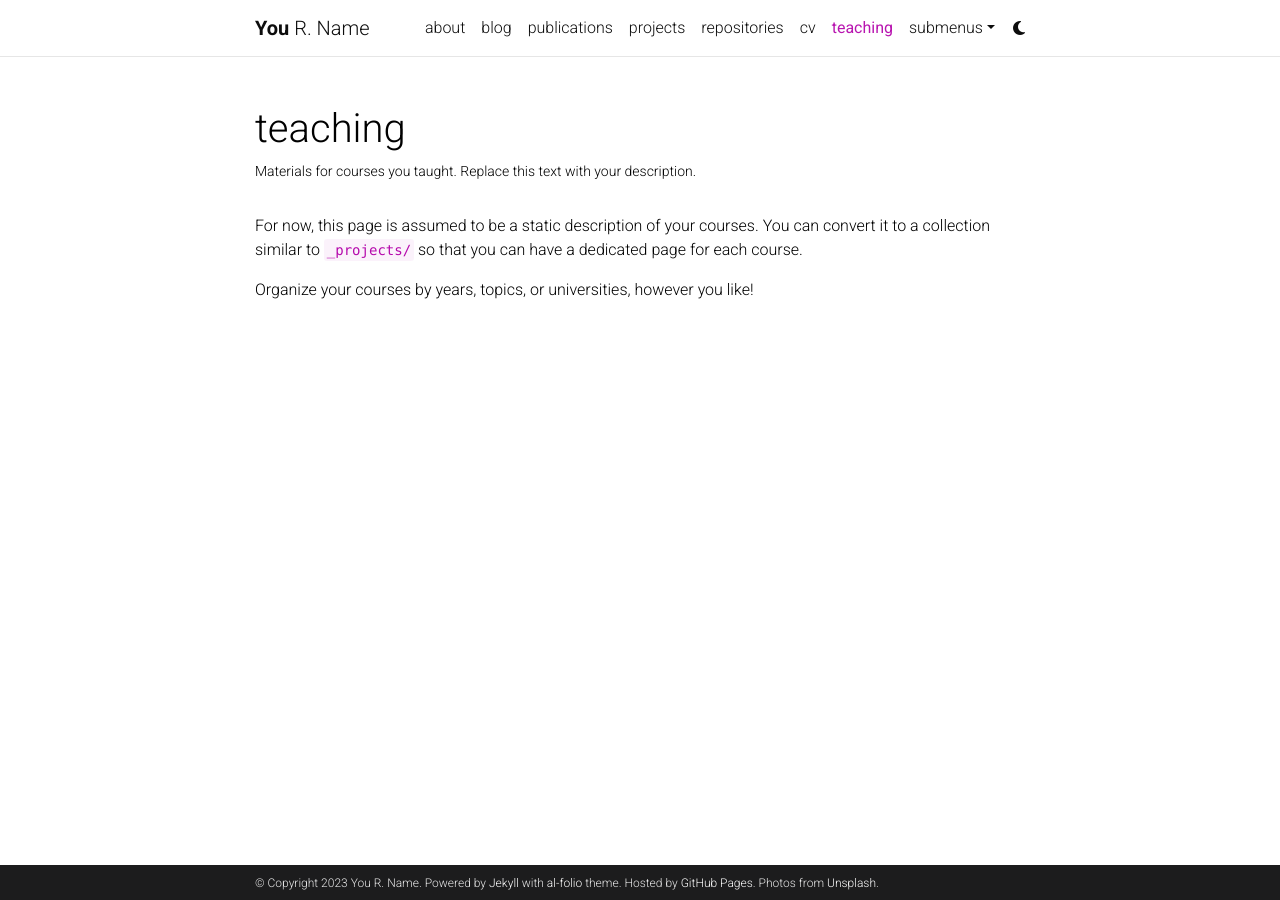
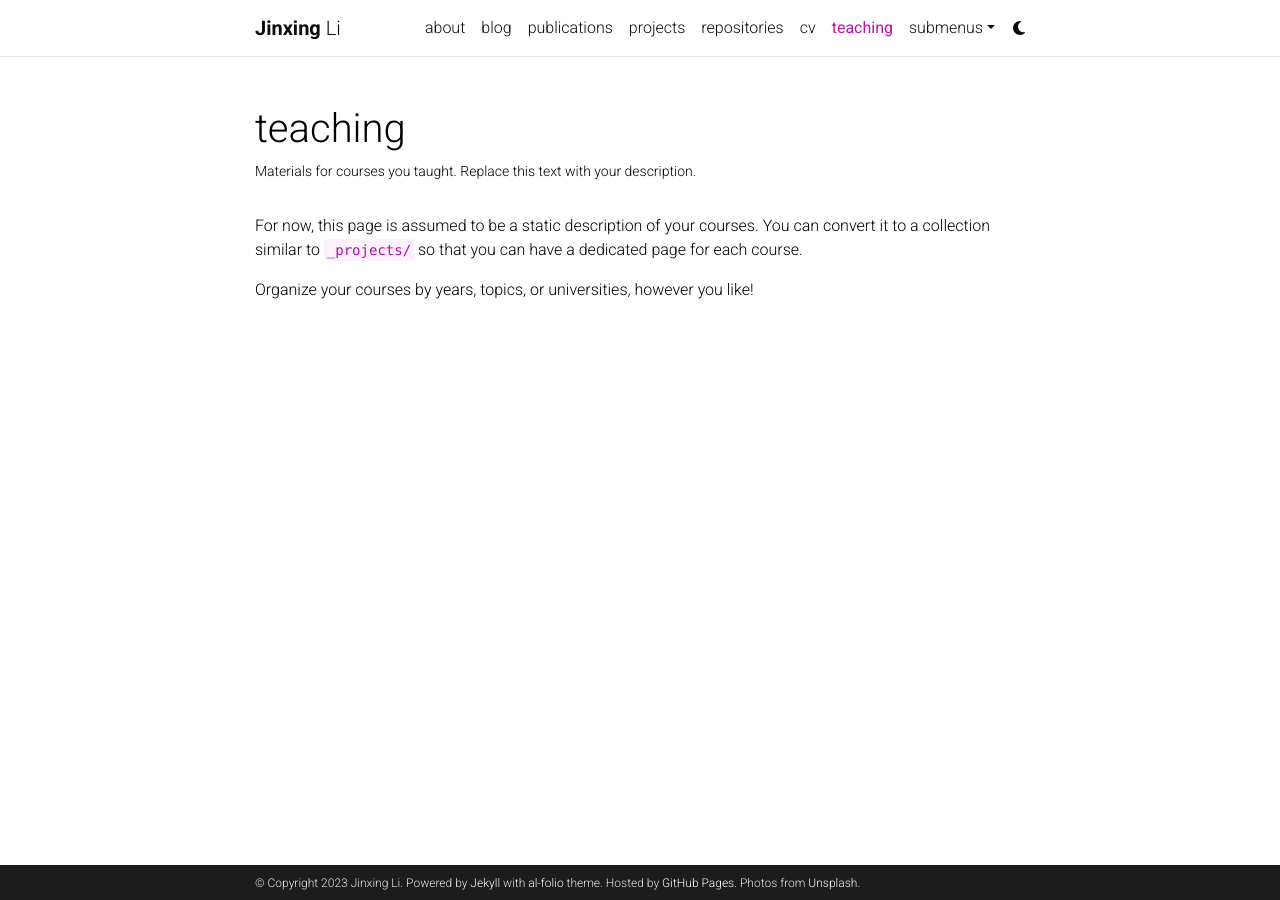
Before and after one commit to JinEstrellita/JinEstrellita.github.io, a Jekyll site: the page built from _pages/teaching.md, in a window 1280 px wide. Built offline with Jekyll 4.4.1, drawn with Linux system fonts in a browser that asks for light colours; comment, search, counter and statistics services are not loaded; a style sheet for code colours, icons or effects is not loaded.

Commit message:
update: environment

```diff
--- a/_config.yml
+++ b/_config.yml
@@ -3,9 +3,9 @@
 # -----------------------------------------------------------------------------
 
 title: blank # the website title (if blank, full name will be used instead)
-first_name: You
-middle_name: R.
-last_name: Name
+first_name: Jinxing
+middle_name:
+last_name: Li
 email: you@example.com
 description: > # the ">" symbol means to ignore newlines until "footer_text:"
   A simple, whitespace theme for academics. Based on [*folio](https://github.com/bogoli/-folio) design.
@@ -18,8 +18,8 @@
 lang: en # the language of your site (for example: en, fr, cn, ru, etc.)
 icon: ⚛️  # the emoji used as the favicon (alternatively, provide image name in /assets/img/)
 
-url: https://alshedivat.github.io # the base hostname & protocol for your site
-baseurl: /al-folio # the subpath of your site, e.g. /blog/
+url: https://JinEstrellita.github.io # the base hostname & protocol for your site
+baseurl: # the subpath of your site, e.g. /blog/
 last_updated: false # set to true if you want to display last updated in the footer
 impressum_path:  # set to path to include impressum link in the footer, use the same path as permalink in a page, helps to conform with EU GDPR
 
```
Also changed, not shown: _pages/about.md (+1 -0 lines).
